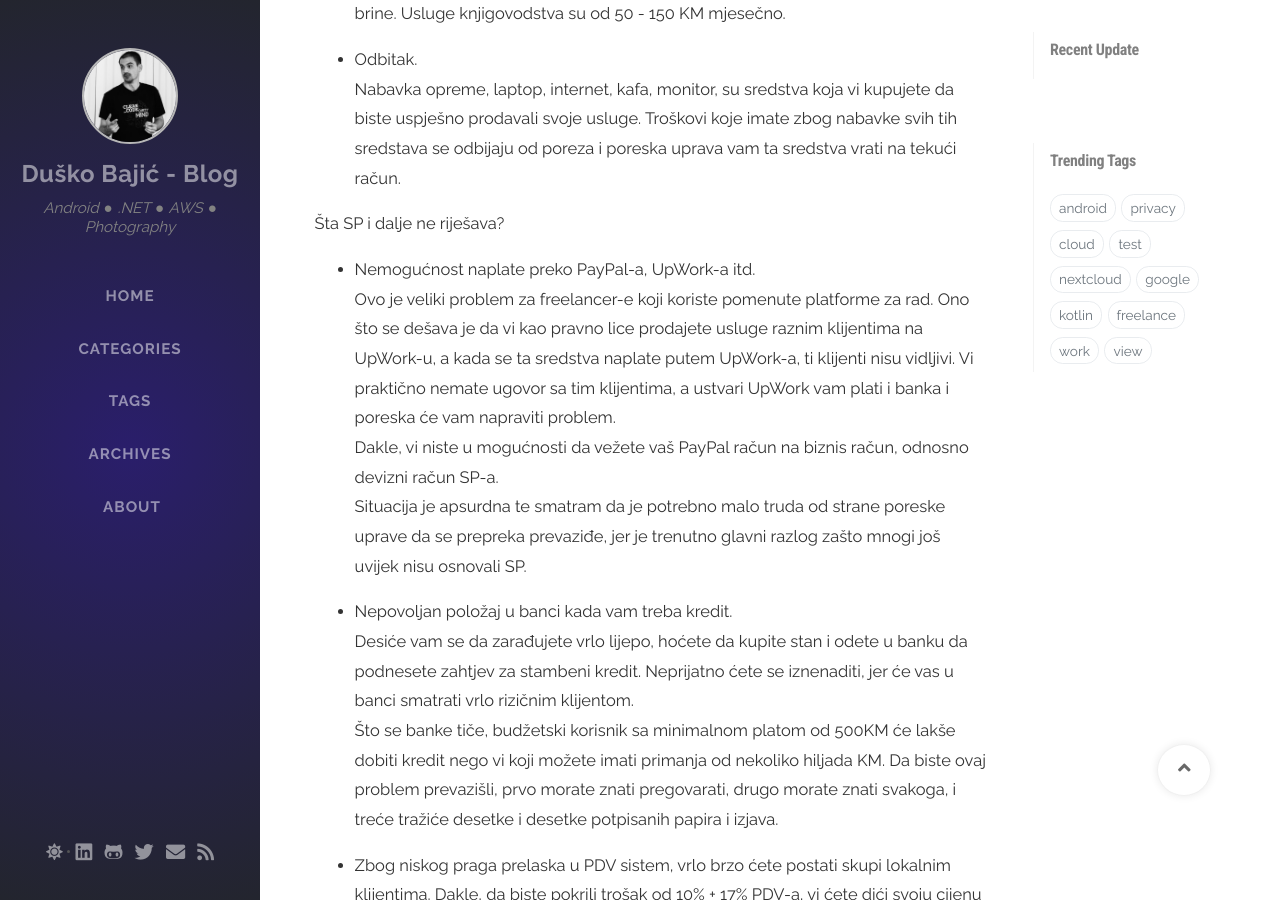
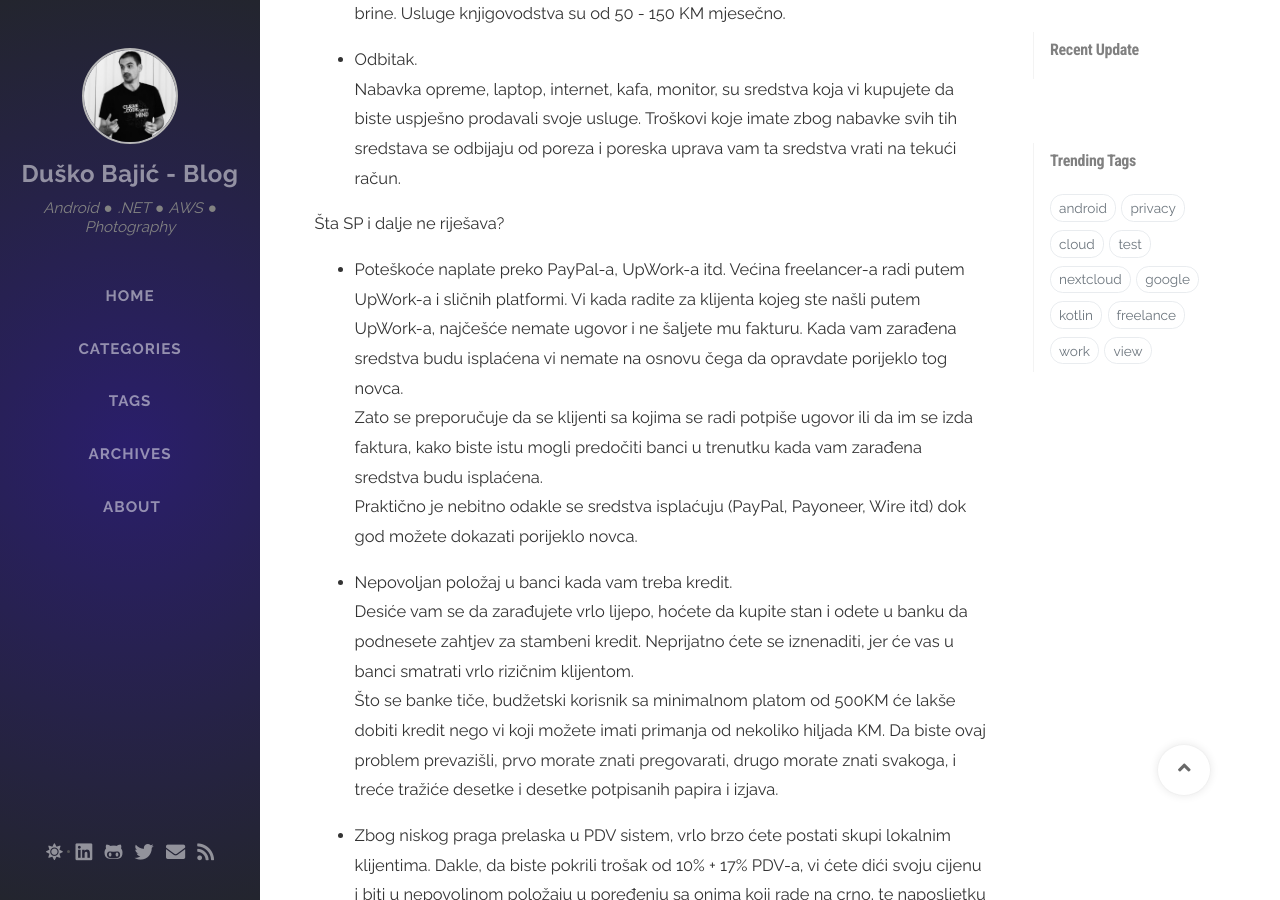
Before and after one commit to bajicdusko/bajicdusko.github.io, a Jekyll site: the page built from _posts/2021-04-05-registracija-sp-republika-srpska.md, in a window 1280 px wide and 900 px high, scrolled down 3187 px. Built offline with Jekyll 4.4.1, drawn with Linux system fonts in a browser that asks for light colours; nearby versions of some CDN libraries; comment, search, counter and statistics services are not loaded.

Commit message:
Modification of Upwork, PayPal explanation for SP

```diff
--- a/_posts/2021-04-05-registracija-sp-republika-srpska.md
+++ b/_posts/2021-04-05-registracija-sp-republika-srpska.md
@@ -95,10 +95,10 @@ Nabavka opreme, laptop, internet, kafa, monitor, su sredstva koja vi kupujete da
 
 Šta SP i dalje ne riješava?
 
-- Nemogućnost naplate preko PayPal-a, UpWork-a itd.
-Ovo je veliki problem za freelancer-e koji koriste pomenute platforme za rad. Ono što se dešava je da vi kao pravno lice prodajete usluge raznim klijentima na UpWork-u, a kada se ta sredstva naplate putem UpWork-a, ti klijenti nisu vidljivi. Vi praktično nemate ugovor sa tim klijentima, a ustvari UpWork vam plati i banka i poreska će vam napraviti problem.
-Dakle, vi niste u mogućnosti da vežete vaš PayPal račun na biznis račun, odnosno devizni račun SP-a.
-Situacija je apsurdna te smatram da je potrebno malo truda od strane poreske uprave da se prepreka prevaziđe, jer je trenutno glavni razlog zašto mnogi još uvijek nisu osnovali SP.
+- Poteškoće naplate preko PayPal-a, UpWork-a itd.
+Većina freelancer-a radi putem UpWork-a i sličnih platformi. Vi kada radite za klijenta kojeg ste našli putem UpWork-a, najčešće nemate ugovor i ne šaljete mu fakturu. Kada vam zarađena sredstva budu isplaćena vi nemate na osnovu čega da opravdate porijeklo tog novca.
+Zato se preporučuje da se klijenti sa kojima se radi potpiše ugovor ili da im se izda faktura, kako biste istu mogli predočiti banci u trenutku kada vam zarađena sredstva budu isplaćena.
+Praktično je nebitno odakle se sredstva isplaćuju (PayPal, Payoneer, Wire itd) dok god možete dokazati porijeklo novca.
 
 - Nepovoljan položaj u banci kada vam treba kredit.
   Desiće vam se da zarađujete vrlo lijepo, hoćete da kupite stan i odete u banku da podnesete zahtjev za stambeni kredit. Neprijatno ćete se iznenaditi, jer će vas u banci smatrati vrlo rizičnim klijentom.
```
